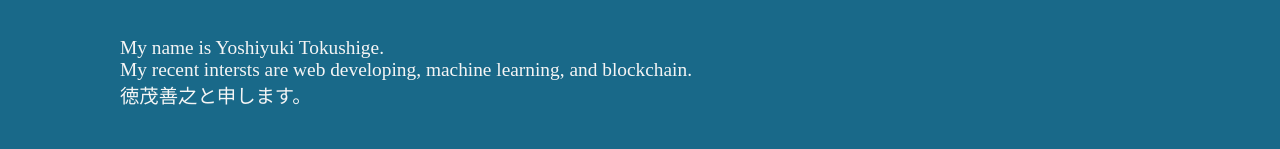
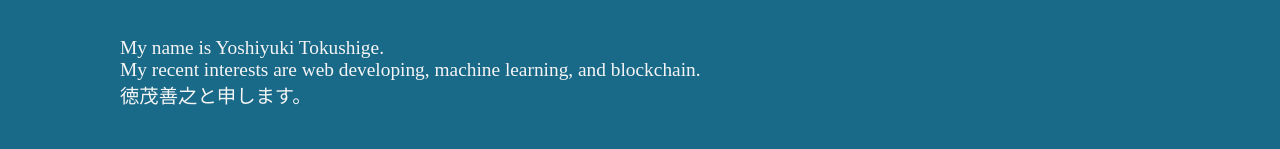
Before and after one commit to toku31/next-portfolio, a Next.js app: page / in a window 1280 px wide. Shown: the part 2168-2317 px from the top of the page. Built offline with nearby package versions, Linux system fonts and the light colour scheme.

Commit message:
changework

```diff
--- a/components/About.js
+++ b/components/About.js
@@ -6,7 +6,7 @@ export default function About() {
       <p className={Styles.sectiondivider} />
       <p className={Styles.sectiontitle}>About</p>
       <p>My name is Yoshiyuki Tokushige.</p>
-      <p>My recent intersts are web developing, machine learning, and blockchain.</p>
+      <p>My recent interests are web developing, machine learning, and blockchain.</p>
       <p>徳茂善之と申します。</p>
 
     </div>
--- a/components/Works.js
+++ b/components/Works.js
@@ -19,7 +19,7 @@ export default function Works() {
       description: "Next.jsを使って簡素なMarkdownブログをつくりました。markdownファイルにはfront-matterを用いて記事のmeta情報を管理しています。",
       github: "https://github.com/toku31/next-devspace-blog",
       github2: "",
-      visit: "https://next-devspace-blog-azure.vercel.app/",
+      visit: "https://next-devspace-blog1.vercel.app/",
       id: 2,
     },
     {
```
